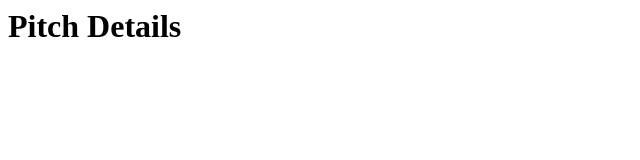
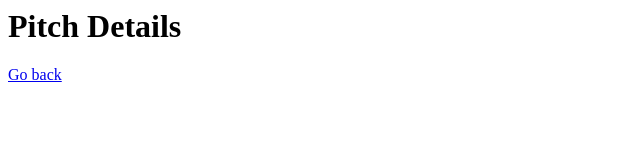
Before and after one commit to elise-blythe/elise-blythe, a plain HTML site: page details.html in a window 1280 px wide. Shown: the full height of the page, 0-640 px from the left. Drawn offline with Linux system fonts and the light colour scheme.

Commit message:
Update details.html

```diff
--- a/details.html
+++ b/details.html
@@ -4,5 +4,6 @@
   </head>
   <body>
     <h1>Pitch Details</h1>
+    <a href="index.html">Go back</a>
   </body>
 </html>
```
